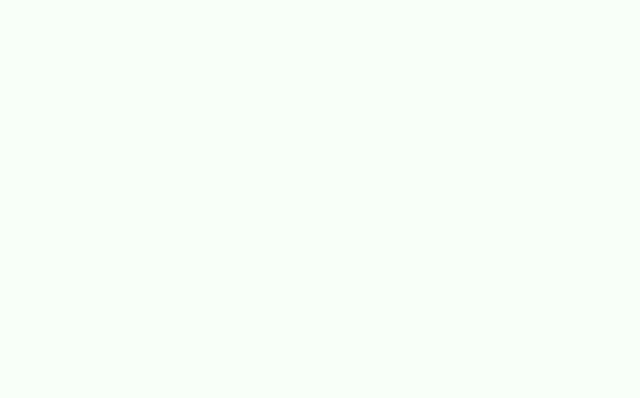
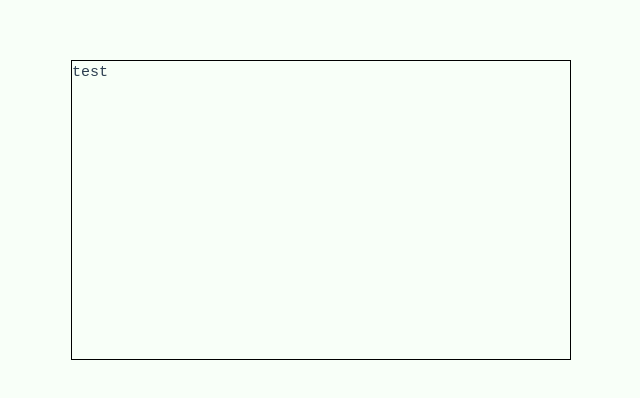
Before and after one commit to ruslan-bv/jlptn3-memorizer, a Vue app: page /drill in a window 1280 px wide. Before the commit this address had no page. Shown: the part 190-588 px from the top of the page, without its empty margins (319-959 px from the left). Built offline with nearby package versions, Linux system fonts and the light colour scheme.

Commit message:
feat: drill page

```diff
--- a/src/components/Drill.vue
+++ b/src/components/Drill.vue
@@ -1,9 +1,36 @@
 <script setup lang="ts">
+const props = defineProps<{
+    deck: any
+}>()
+
 </script>
 
 <template>
+<div class="drill">
+    <div class="container">
+        <div class="cards">
 
+        </div>
+        <div class="navigation">
+            test
+        </div>
+    </div>
+</div>
 </template>
 
 <style>
+.drill {
+    width: 500px;
+    height: 300px;
+    position: absolute;
+    top: 50%;
+    left: 50%;
+    margin: -150px 0 0 -250px;
+    border: 1px solid black;
+}
+
+.container {
+    height: 100%;
+    width: 100%;
+}
 </style>
--- a/src/components/Main.vue
+++ b/src/components/Main.vue
@@ -1,7 +1,18 @@
 <script setup lang="ts">
+import { ref } from 'vue';
 import Grid from './Grid.vue';
+import { selectRandomKanjiCards } from '../helpers/helpers';
 import jlptN3list from '../data/jlptN3list.json';
+
 const title = "JLPT N3 Memorizer: Learn and Master Kanji!"
+
+const challengeDifficulty = 10;
+const randomCardList = ref();
+
+const buildRandomCardList = () => {
+    const cardArray = selectRandomKanjiCards(jlptN3list, challengeDifficulty);
+    randomCardList.value = cardArray;
+}
 
 </script>
 
@@ -15,7 +26,9 @@ const title = "JLPT N3 Memorizer: Learn and Master Kanji!"
                 </div>
             </div> -->
             <div>
-                <button>Challenge!</button>
+                <router-link to="/drill" v-slot="{ navigate }">
+                <button @click="[buildRandomCardList, navigate]">Drill Challenge!</button>
+                </router-link>
             </div>
         </header>
         <Grid :kanjiList="jlptN3list" />
--- a/src/helpers/helpers.ts
+++ b/src/helpers/helpers.ts
@@ -1,10 +1,16 @@
-const selectRandomKanjiCards = (kanjiList: any, numberChecked: number) => {
+export const selectRandomKanjiCards = (kanjiList: any, numberChecked: number) => {
     const cardsToTake = numberChecked * 4;
-    let resultList = [];
+    let cardsArray = [];
 
     for (let i = 0; i < cardsToTake; i++) {
-        resultList.push(kanjiList[Math.floor(Math.random() * kanjiList.length)]);
+        cardsArray.push(kanjiList[Math.floor(Math.random() * kanjiList.length)]);
     }
 
-    return resultList;
+    let slicedCardsArray = [];
+
+    for (let i = 0; i < cardsArray.length; i += 4) {
+        slicedCardsArray.push(cardsArray.slice(i, i+4));
+    }
+
+    return slicedCardsArray;
 }
--- a/src/router/index.ts
+++ b/src/router/index.ts
@@ -1,6 +1,7 @@
 import { createRouter, createWebHistory } from 'vue-router'
 import IntroductionView from '../views/IntroductionView.vue';
 import KanjiView from '../views/KanjiView.vue';
+import Drill from '../components/Drill.vue';
 // import About from '../components/About.vue';
 
 const router = createRouter({
@@ -17,6 +18,11 @@ const router = createRouter({
       component: KanjiView
     },
     {
+      path: '/drill',
+      name: 'drill',
+      component: Drill
+    },
+    {
       path: '/about',
       name: 'about',
       // route level code-splitting
```
